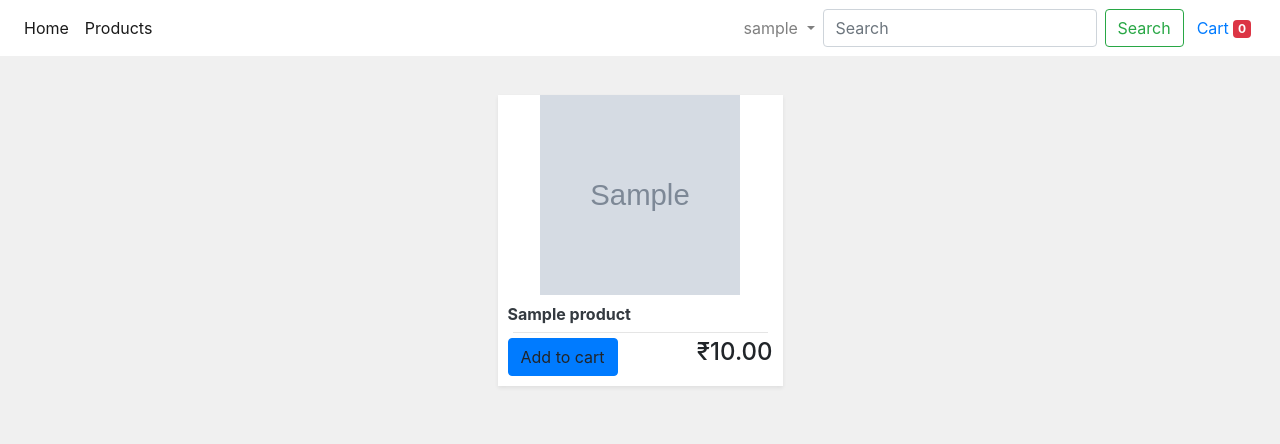
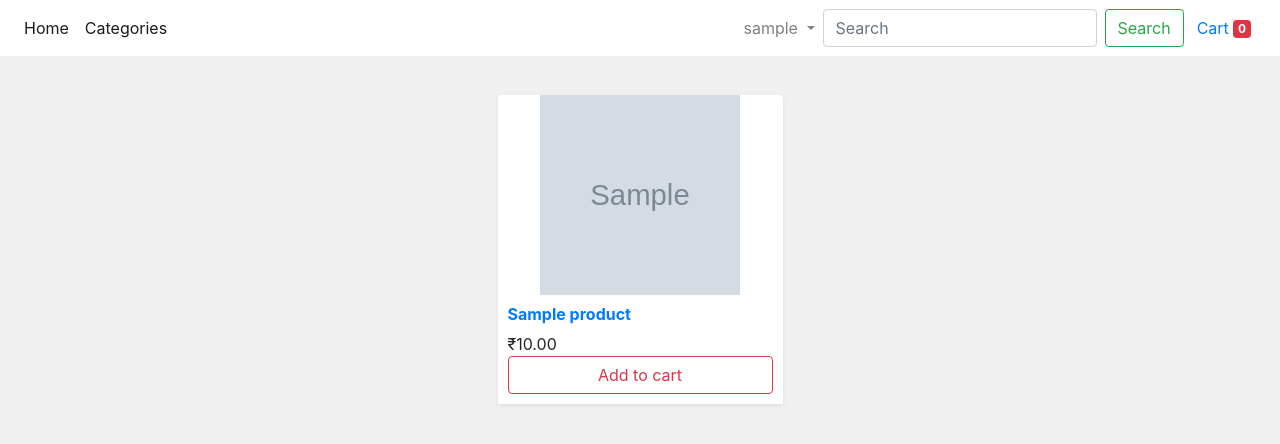
Before and after one commit to arihant-001/django-cart, a Django app: page /catalog/ in a window 1280 px wide. Shown: the top 444 px of the page. Run offline with Django 3.2, Linux system fonts and the light colour scheme; a user stored in the database is signed in; tables that the repository leaves empty hold one stand-in row (values such as "Sample post"); grey boxes marked "Sample" are stand-in pictures; data that the repository does not hold is empty; some libraries are stand-ins or nearby versions.

Commit message:
minor design changes index.html

```diff
--- a/catalog/static/css/styles.css
+++ b/catalog/static/css/styles.css
@@ -35,9 +35,9 @@ body {
 
 .product-price{
     display:inline-block;
-    float: right;
     margin-top:auto;
     margin-bottom: auto;
+    font-size: 16px;
 }
 
 .float-right{
@@ -57,3 +57,8 @@ body {
     width: 100px;
     height: 100px;
 }
+
+.add-to-cart{
+    margin: 0px;
+    width: 100%;
+}
--- a/catalog/templates/base.html
+++ b/catalog/templates/base.html
@@ -43,7 +43,7 @@
                     <a class="nav-link" href="{% url 'index' %}">Home <span class="sr-only">(current)</span></a>
                 </li>
                 <li class="nav-item active">
-                    <a class="nav-link" href="{% url 'products' %}">Products <span class="sr-only">(current)</span></a>
+                    <a class="nav-link" href="{% url 'products' %}">Categories <span class="sr-only">(current)</span></a>
                 </li>
             </ul>
             {% if user.is_authenticated %}
@@ -55,7 +55,7 @@
                         {{user.username}}
                     </a>
                     <div class="dropdown-menu" aria-labelledby="dropdownMenuButton">
-                        <a class="dropdown-item" href="#">My Tasks</a>
+                        <a class="dropdown-item" href="#">My Orders</a>
                         <div class="dropdown-divider"></div>
                         <a class="dropdown-item" href="{% url 'logout' %}">Logout</a>
                     </div>
--- a/catalog/templates/index.html
+++ b/catalog/templates/index.html
@@ -3,19 +3,19 @@
 {% if product_list %}
 <div class="row justify-content-md-center">
     {% for product in product_list %}
-    <div class="col-lg-3 bg-white margin-15 padding-zero shadow-sm">
+    <div class="col-lg-3 bg-white margin-15 padding-zero shadow-sm rounded">
         <center>
             <img class="img-fluid size-200 margin-auto" src="{{ product.image_url }}"/>
         </center>
         <div class="box-element">
             <a href="{{ product.get_absolute_url }}">
-                <h6 class="align-self-center text-dark"><strong>{{ product.name }}</strong></h6>
+                <h6 class="align-self-center"><strong>{{ product.name }}</strong></h6>
             </a>
-            <hr class="margin-5">
-            <a class="btn btn-primary add-to-cart" data-product-id="{{ product.id }}">Add to cart</a>
-            <h4 class="product-price">₹{{ product.price|floatformat:2 }}</h4>
+            <span class="product-price">₹{{ product.price|floatformat:2 }}</span>
+            <br>
+            <button class="btn btn-outline-danger add-to-cart" data-product-id="{{ product.id }}">Add to cart</button>
+       </div>
 
-        </div>
     </div>
     {% endfor %}
 </div>
```
